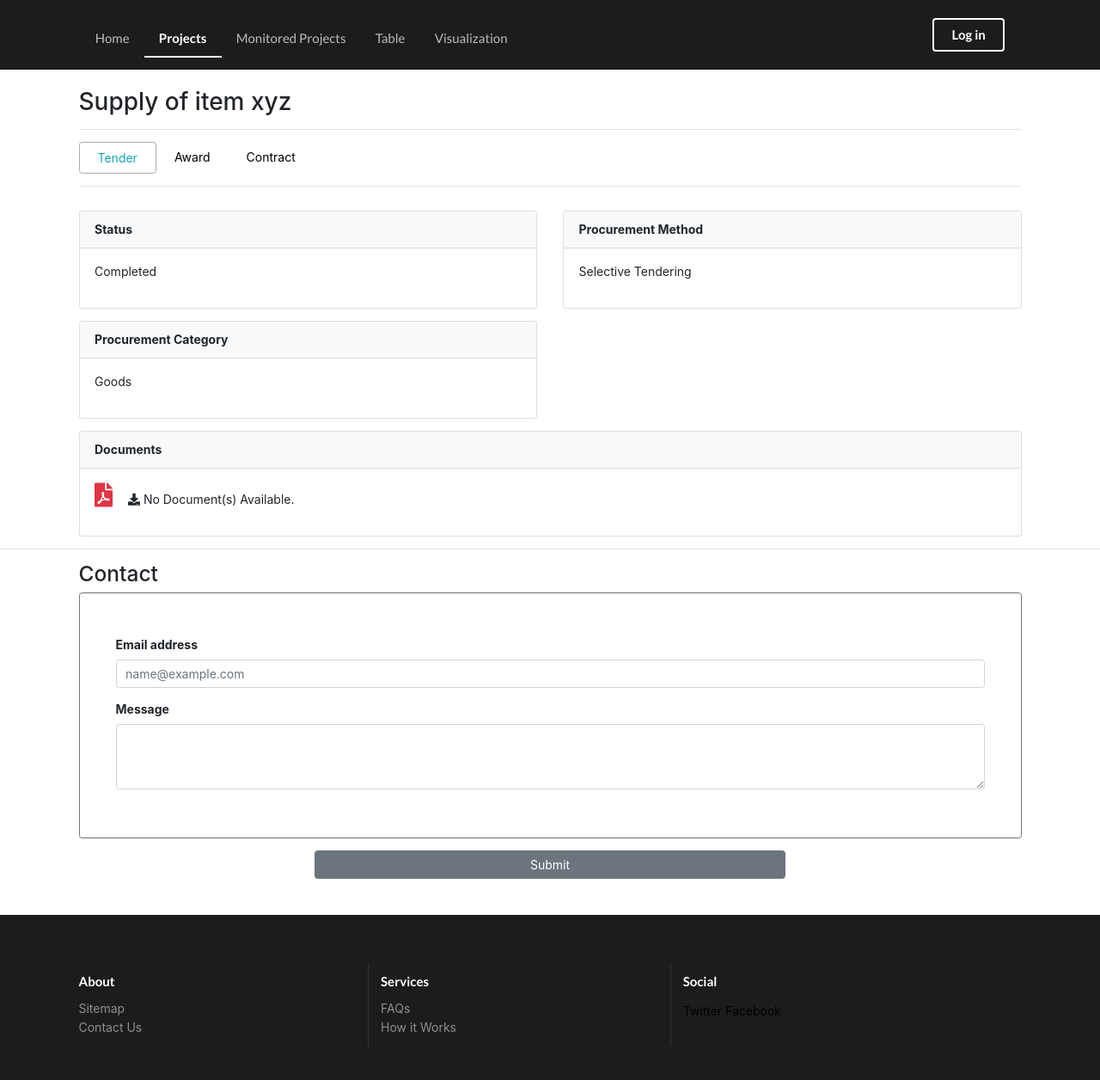
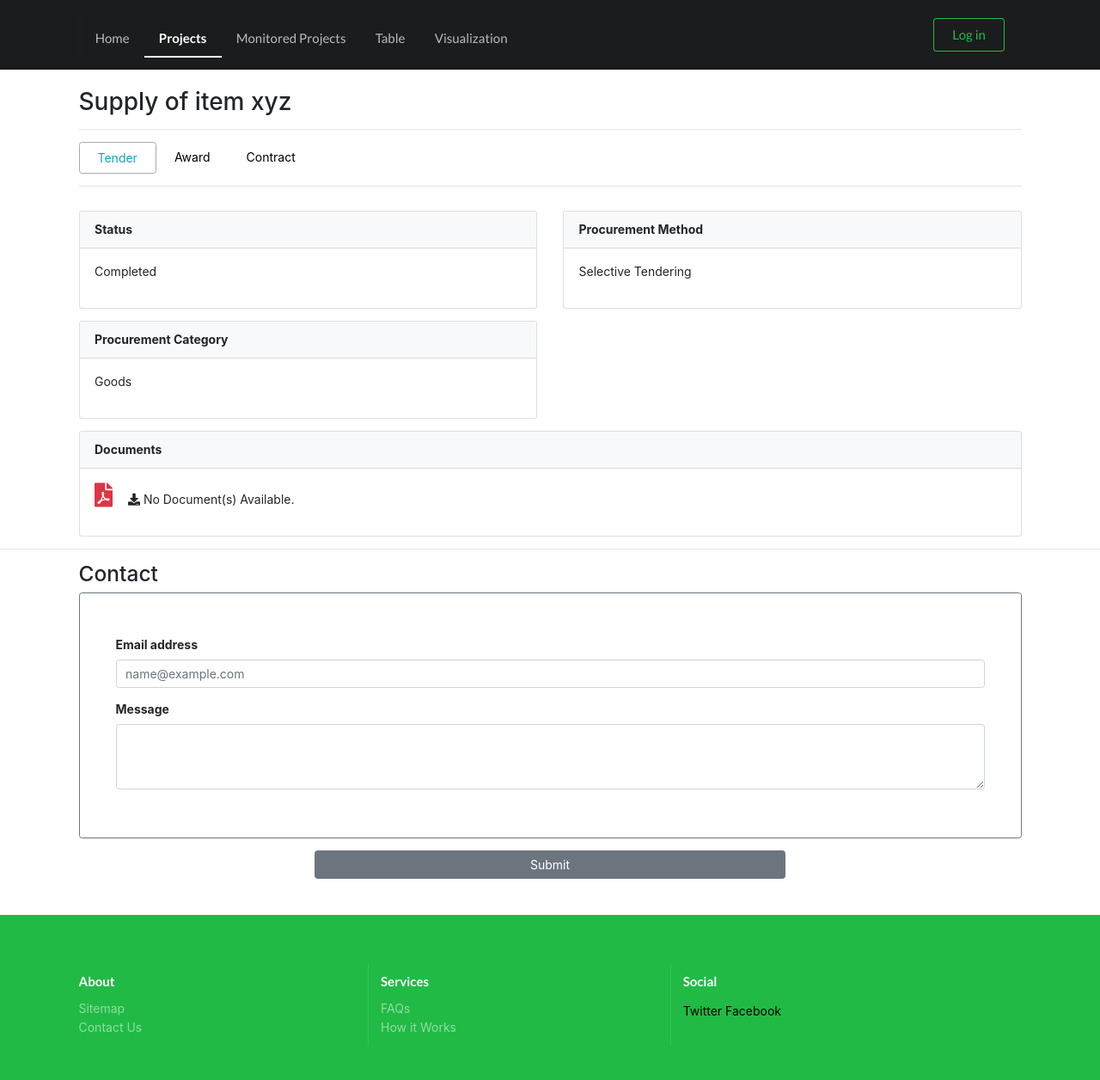
Before and after one commit to ppdcNG/abia-oc, a plain HTML site: page views/project-details.html in a window 1280 px wide. Shown: the whole page at 86% size. Drawn offline with nearby package versions, Linux system fonts and the light colour scheme.

Commit message:
modified project-details page

```diff
--- a/views/project-details.html
+++ b/views/project-details.html
@@ -5,7 +5,7 @@
     <meta charset="utf-8" />
     <meta http-equiv="X-UA-Compatible" content="IE=edge,chrome=1" />
     <meta name="viewport" content="width=device-width, initial-scale=1.0, maximum-scale=1.0">
-    <title>Projects - Imo OC</title>
+    <title>Projects - Abia OC</title>
 
     <!-- styles -->
     <link rel="stylesheet" type="text/css" href="../src/semantic.min.css" />
@@ -111,7 +111,7 @@
                     <a class="item" href="./table.html">Table</a>
                     <a class="item" href="./visualization.html">Visualization</a>
                     <div class="right item">
-                        <a class="ui inverted button">Log in</a>
+                        <a class="ui green basic button">Log in</a>
                     </div>
                 </div>
             </div>
@@ -263,7 +263,7 @@
             </form>
         </div>
 
-        <div class="ui inverted vertical footer segment">
+        <div class="ui inverted green vertical footer segment">
 
             <div class="ui container">
                 <div class="ui stackable inverted divided equal height stackable grid">
```
